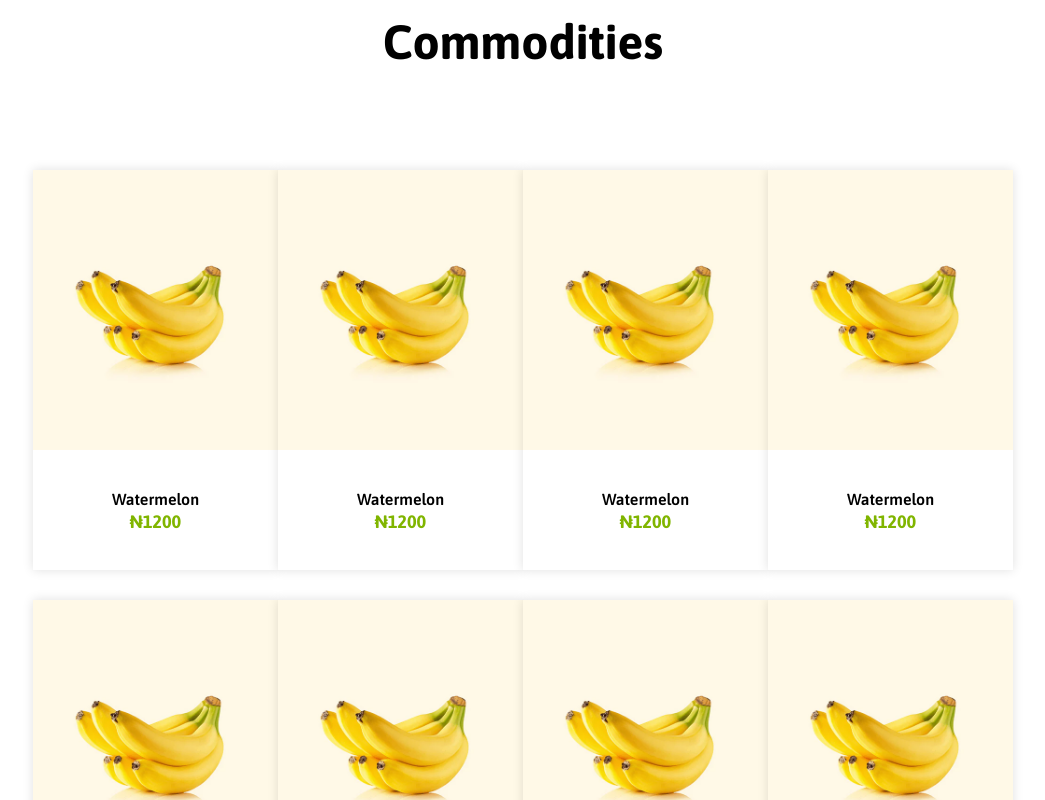
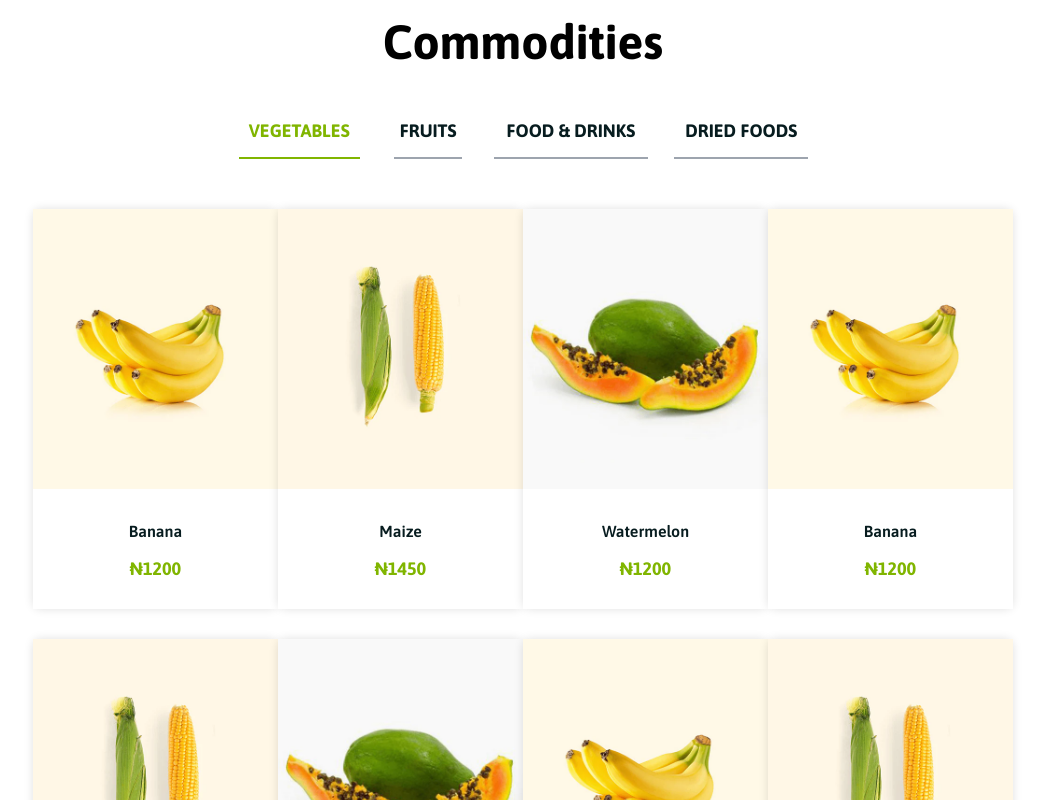
Before and after one commit to p-Smart/FarmLinker, a Next.js app: page / in a window 1280 px wide. Shown: the part 1980-2780 px from the top of the page, without its empty margins (117-1162 px from the left). Built offline with nearby package versions, Linux system fonts and the light colour scheme.

Commit message:
Development in progress...

```diff
--- a/src/components/LandingPage/Products.js
+++ b/src/components/LandingPage/Products.js
@@ -1,55 +1,66 @@
-import { Stack, Typography } from "@mui/material"
+import { Divider, Button as MUIButton, Stack, Typography } from "@mui/material"
 import Grid from "../CustomGrid"
 import uuid from "src/utils/uuid"
+import Button from "../Button"
+import { useState } from "react"
 
 
 const mockProducts = [
     {
-        title: 'Watermelon',
+        title: 'Banana',
         price: '1200',
-        image: '/assets/images/2_dfb555bf-4369-4213-9642-1cdc34ae98ea_600x.png'
+        image: '/assets/images/2_dfb555bf-4369-4213-9642-1cdc34ae98ea_600x.png',
+        category: 'Vegetables'
+    },
+    {
+        title: 'Maize',
+        price: '1450',
+        image: '/assets/images/5_acfd9bef-0515-4547-8715-ae9dba6bc0b0_600x.png',
+        category: 'Vegetables'
     },
     {
         title: 'Watermelon',
         price: '1200',
-        image: '/assets/images/2_dfb555bf-4369-4213-9642-1cdc34ae98ea_600x.png'
+        image: '/assets/images/18_829b2943-5bb4-4e3e-ac28-668e33e09ee3_600x.png',
+        category: 'Vegetables'
+    },
+    {
+        title: 'Banana',
+        price: '1200',
+        image: '/assets/images/2_dfb555bf-4369-4213-9642-1cdc34ae98ea_600x.png',
+        category: 'Vegetables'
+    },
+    {
+        title: 'Maize',
+        price: '1450',
+        image: '/assets/images/5_acfd9bef-0515-4547-8715-ae9dba6bc0b0_600x.png',
+        category: 'Vegetables'
     },
     {
         title: 'Watermelon',
         price: '1200',
-        image: '/assets/images/2_dfb555bf-4369-4213-9642-1cdc34ae98ea_600x.png'
+        image: '/assets/images/18_829b2943-5bb4-4e3e-ac28-668e33e09ee3_600x.png',
+        category: 'Vegetables'
     },
     {
-        title: 'Watermelon',
+        title: 'Banana',
         price: '1200',
-        image: '/assets/images/2_dfb555bf-4369-4213-9642-1cdc34ae98ea_600x.png'
+        image: '/assets/images/2_dfb555bf-4369-4213-9642-1cdc34ae98ea_600x.png',
+        category: 'Vegetables'
     },
     {
-        title: 'Watermelon',
-        price: '1200',
-        image: '/assets/images/2_dfb555bf-4369-4213-9642-1cdc34ae98ea_600x.png'
-    },
-    {
-        title: 'Watermelon',
-        price: '1200',
-        image: '/assets/images/2_dfb555bf-4369-4213-9642-1cdc34ae98ea_600x.png'
-    },
-    {
-        title: 'Watermelon',
-        price: '1200',
-        image: '/assets/images/2_dfb555bf-4369-4213-9642-1cdc34ae98ea_600x.png'
-    },
-    {
-        title: 'Watermelon',
-        price: '1200',
-        image: '/assets/images/2_dfb555bf-4369-4213-9642-1cdc34ae98ea_600x.png'
-    },
+        title: 'Maize',
+        price: '1450',
+        image: '/assets/images/5_acfd9bef-0515-4547-8715-ae9dba6bc0b0_600x.png',
+        category: 'Vegetables'
+    }
+]
 
-
-]
+const mockCategories = ['Vegetables', 'Fruits', 'Food & Drinks', 'Dried Foods']
 
 
 const Products = () => {
+    const [activeCategory, setActiveCategory] = useState('Vegetables')
 
 
     return (
@@ -64,7 +75,23 @@ const Products = () => {
             >
                 Commodities
             </Typography>
-            <Stack></Stack>
+            {/* Categories */}
+            <Grid
+            columns={4}
+            sx={{gap: '50px', width: '100%', justifyContent: 'center'}}
+            gridWrapSx={{}}
+            >
+            {
+            mockCategories.map( (category) => (
+                <Category
+                key={category}
+                active={category === activeCategory}
+                title={category}
+                onClick={() => setActiveCategory(category)}
+                />
+            ) )
+            }
+            </Grid>
 
             <Grid
             columns={4}
@@ -82,6 +109,13 @@ const Products = () => {
             ) )
             }
             </Grid>
+
+            <Button
+            title="See More"
+            sx={{
+                alignSelf: 'center'
+            }}
+            />
         </Stack>
     )
 }
@@ -94,9 +128,13 @@ const Product = ({title, price, image}) => {
 
 
     return (
-        <Stack
+        <MUIButton
         sx={{
+            minWidth: 'unset',
+            p: 'unset',
             height: '400px',
+            display: 'block',
+            textTransform: 'unset',
             boxShadow: '0 0 10px rgb(0,0,0,.125)'
         }}
         >
@@ -123,10 +161,11 @@ const Product = ({title, price, image}) => {
             bgcolor: '#fff',
             height: '30%',
             alignItems: 'center',
-            justifyContent: "center"
+            justifyContent: "center",
+            gap: '15px'
         }}
         >
-            <Typography sx={{fontWeight: 600}}>{title}</Typography>
+            <Typography sx={{fontWeight: 600, color: 'neutral.800'}}>{title}</Typography>
             <Typography
             variant="h6"
             sx={{color: 'primary.main'}}
@@ -134,6 +173,40 @@ const Product = ({title, price, image}) => {
             ₦{price}
             </Typography>
         </Stack>
-        </Stack>
+        </MUIButton>
     )
 }
+
+const Category = ({title, active=false, onClick}) => {
+
+    return (
+        <MUIButton
+        sx={{
+            minWidth: 'unset',
+            p: 'unset',
+            display: 'flex',
+            flexDirection: 'column',
+            gap: '15px',
+            transition: '.7s ease'
+        }}
+        onClick={onClick}
+        >
+            <Typography
+            sx={{
+                textTransform: 'uppercase',
+                color: active ?  'primary.main' : 'neutral.800'
+            }}
+            variant="h6"
+            >
+                {title}
+            </Typography>
+            <Divider
+            sx={{
+                borderWidth: '1px',
+                borderColor: active ? 'primary.main' : 'neutral.400',
+                width: '120%',
+            }}
+            />
+        </MUIButton>
+    )
+}
```
